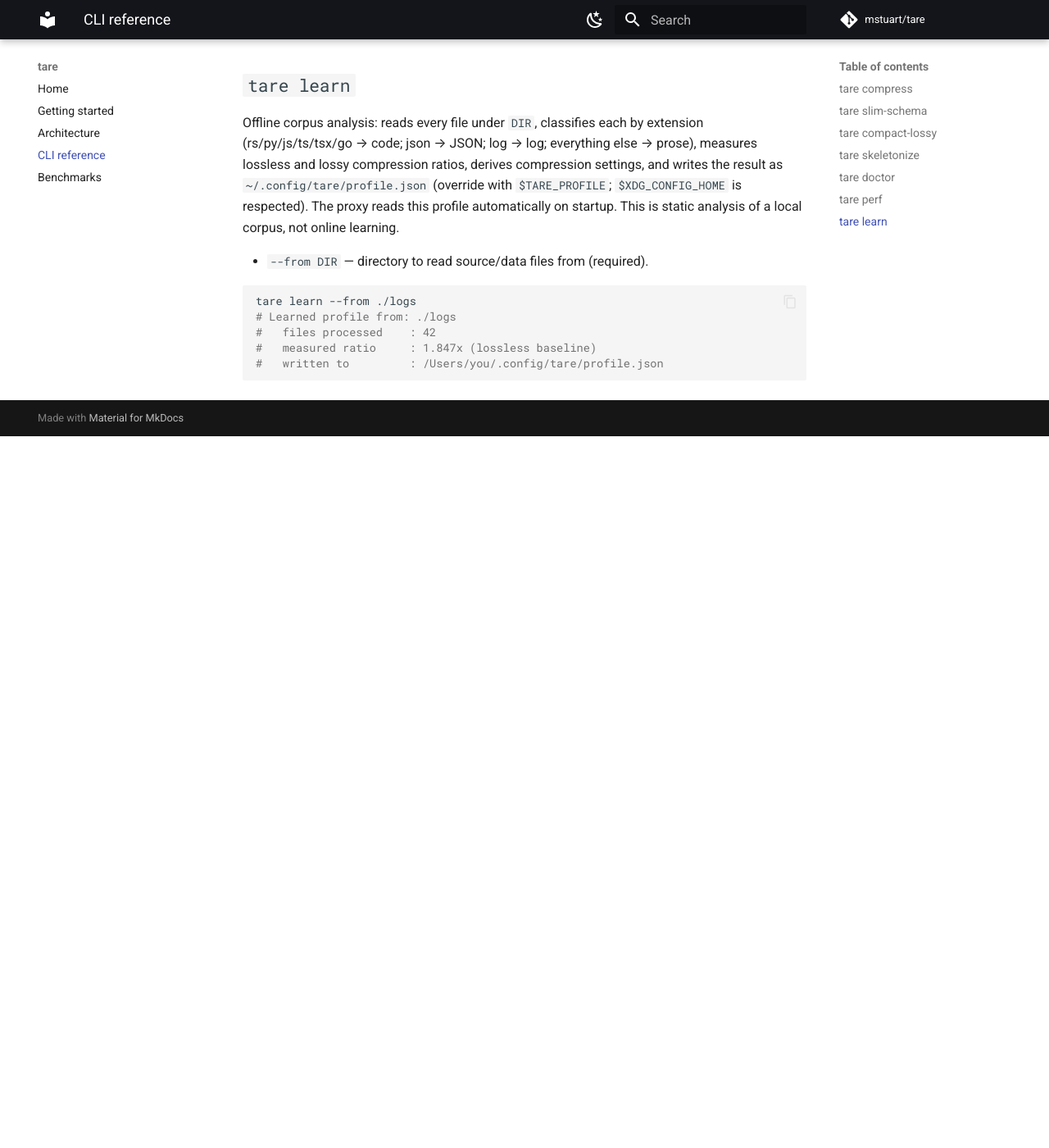
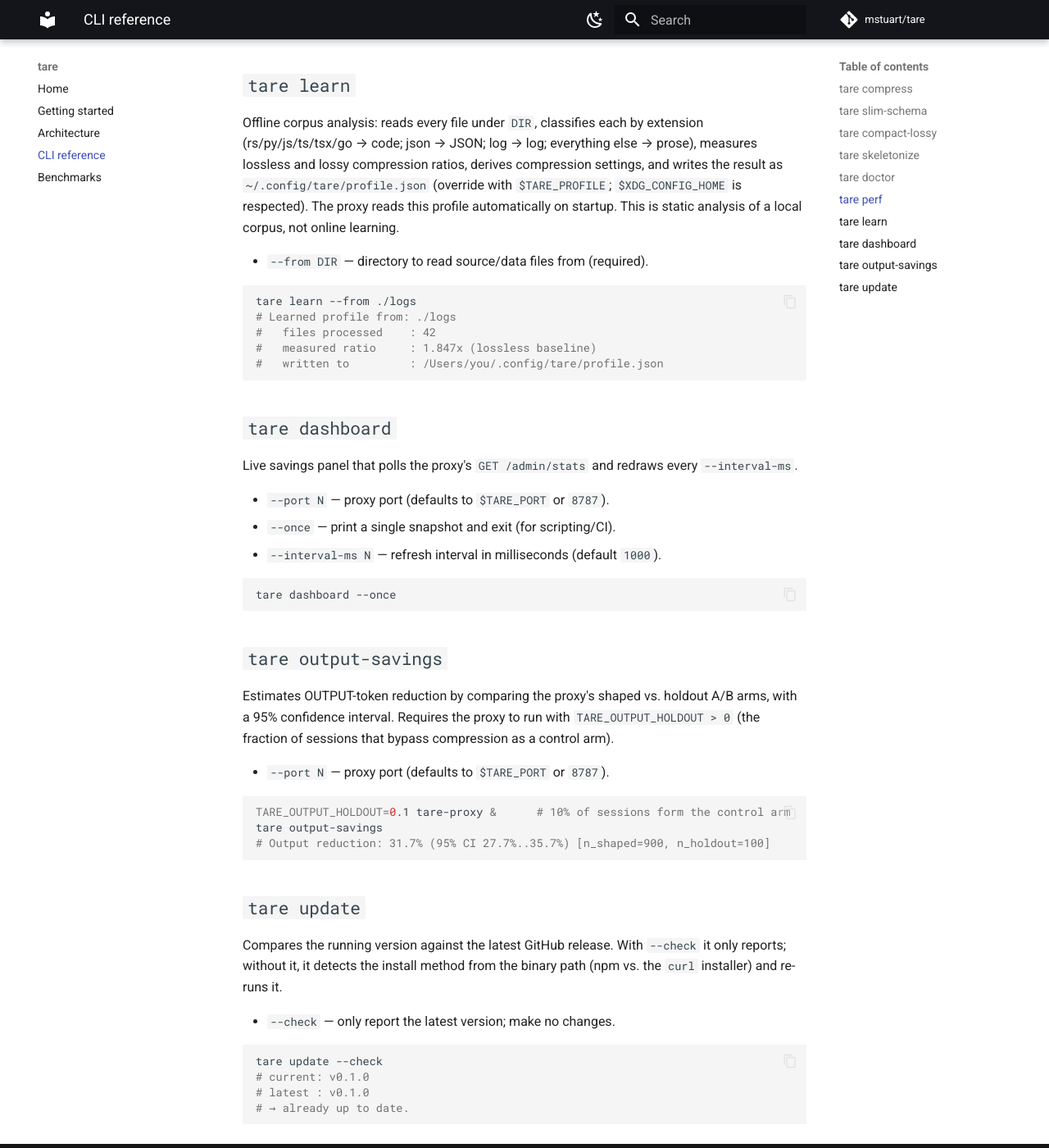
Before and after one commit to mstuart/tare, an MkDocs documentation site: the page built from docs/cli.md, in a window 1280 px wide and 1400 px high, scrolled down 1787 px. Shown: the whole window at 82% size. Built offline with MkDocs 1.6.1 and Material for MkDocs 9.7.7, drawn with Linux system fonts in a browser that asks for light colours; comment, search, counter and statistics services are not loaded; before the commit the page ends 2319 px from its top, so only the background shows below that.

Commit message:
docs: document dashboard, output-savings, update, and the proxy admin surface

````diff
--- a/docs/cli.md
+++ b/docs/cli.md
@@ -91,3 +91,43 @@ tare learn --from ./logs
 #   measured ratio     : 1.847x (lossless baseline)
 #   written to         : /Users/you/.config/tare/profile.json
 ```
+
+## `tare dashboard`
+
+Live savings panel that polls the proxy's `GET /admin/stats` and redraws every `--interval-ms`.
+
+- `--port N` — proxy port (defaults to `$TARE_PORT` or `8787`).
+- `--once` — print a single snapshot and exit (for scripting/CI).
+- `--interval-ms N` — refresh interval in milliseconds (default `1000`).
+
+```bash
+tare dashboard --once
+```
+
+## `tare output-savings`
+
+Estimates OUTPUT-token reduction by comparing the proxy's shaped vs. holdout A/B arms, with a 95%
+confidence interval. Requires the proxy to run with `TARE_OUTPUT_HOLDOUT > 0` (the fraction of sessions
+that bypass compression as a control arm).
+
+- `--port N` — proxy port (defaults to `$TARE_PORT` or `8787`).
+
+```bash
+TARE_OUTPUT_HOLDOUT=0.1 tare-proxy &      # 10% of sessions form the control arm
+tare output-savings
+# Output reduction: 31.7% (95% CI 27.7%..35.7%) [n_shaped=900, n_holdout=100]
+```
+
+## `tare update`
+
+Compares the running version against the latest GitHub release. With `--check` it only reports; without
+it, it detects the install method from the binary path (npm vs. the `curl` installer) and re-runs it.
+
+- `--check` — only report the latest version; make no changes.
+
+```bash
+tare update --check
+# current: v0.1.0
+# latest : v0.1.0
+# → already up to date.
+```
````
Also changed, not shown: README.md (+16 -4 lines).
